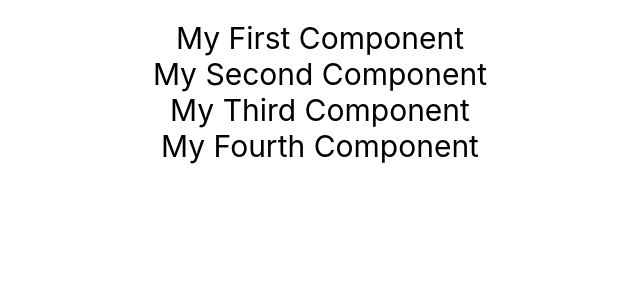
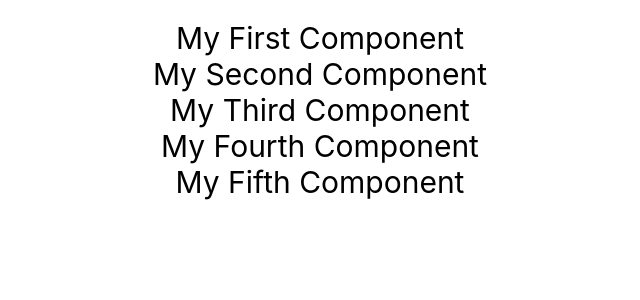
Before and after one commit to Rakesh-Nair/todoapp-react, a React (Create React App) app: page / in a window 1280 px wide. Shown: the top 300 px of the page, without its empty margins (320-960 px from the left). Built offline with nearby package versions, Linux system fonts and the light colour scheme.

Commit message:
Add fifth component

```diff
--- a/src/App.js
+++ b/src/App.js
@@ -1,16 +1,10 @@
 import './App.css';
-import FirstComponent from './components/learning-examples/FirstComponent';
-import SecondComponent from './components/learning-examples/SecondComponent';
-import ThirdComponent from './components/learning-examples/ThirdComponent';
-import FourthComponent from './components/learning-examples/FourthComponent';
+import LearningComponent from './components/learning-examples/LearningComponent';
 
 function App() {
   return (
     <div className="App">
-      <FirstComponent></FirstComponent>
-      <SecondComponent></SecondComponent>
-      <ThirdComponent/>
-      <FourthComponent/>
+      <LearningComponent />
     </div>
   );
 }
--- a/src/components/learning-examples/FirstComponent.jsx
+++ b/src/components/learning-examples/FirstComponent.jsx
@@ -3,3 +3,9 @@ export default function FirstComponent(){
       <div className='firstComponent'>My First Component</div>
     );
   }
+
+  export function FifthComponent(){
+    return (
+      <div className='fifthComponent'>My Fifth Component</div>
+    );
+  }
--- /dev/null
+++ b/src/components/learning-examples/LearningComponent.jsx
@@ -0,0 +1,17 @@
+import FirstComponent from "./FirstComponent";
+import SecondComponent from "./SecondComponent";
+import ThirdComponent from "./ThirdComponent";
+import FourthComponent from "./FourthComponent";
+import { FifthComponent } from "./FirstComponent";
+
+export default function LearningComponent() {
+  return (
+    <div>
+      <FirstComponent />
+      <SecondComponent />
+      <ThirdComponent />
+      <FourthComponent />
+      <FifthComponent />
+    </div>
+  );
+}
```
